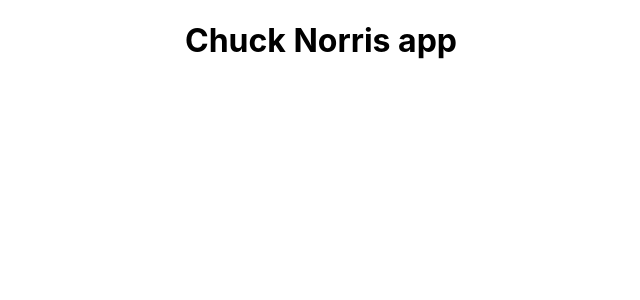
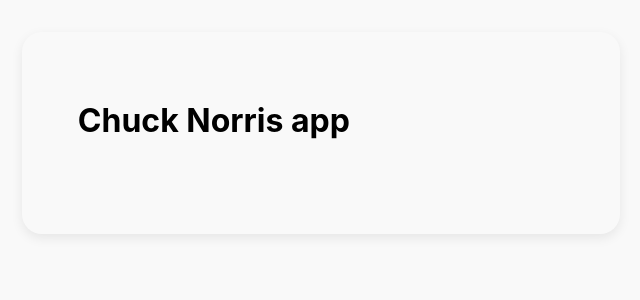
Before and after one commit to Ciszak-Krzysztof/ChuckNorrisJokeApp, a React (Create React App) app: page / in a window 1280 px wide. Shown: the top 300 px of the page, without its empty margins (319-959 px from the left). Built offline with nearby package versions, Linux system fonts and the light colour scheme.

Commit message:
implementing Card component

```diff
--- a/src/App.tsx
+++ b/src/App.tsx
@@ -1,11 +1,12 @@
 import React from "react";
 import "./App.css";
+import Card from "./components/UI/Card";
 
 function App() {
   return (
-    <div className="App">
+    <Card>
       <h1>Chuck Norris app</h1>
-    </div>
+    </Card>
   );
 }
 
--- /dev/null
+++ b/src/components/UI/Card.module.css
@@ -0,0 +1,10 @@
+.card {
+  width: 38%;
+  height: 78%;
+  padding: 3rem 3.5rem 4.5rem;
+  border-radius: 20px;
+  box-shadow: 0 4px 12px 0 rgba(0, 0, 0, 0.08);
+  background-color: var(--white);
+  margin: auto;
+  margin-top: 2rem;
+}
--- /dev/null
+++ b/src/components/UI/Card.tsx
@@ -0,0 +1,7 @@
+import classes from "./Card.module.css";
+
+const Card: React.FC = (props) => {
+  return <div className={classes.card}>{props.children}</div>;
+};
+
+export default Card;
--- a/src/index.css
+++ b/src/index.css
@@ -1,13 +1,16 @@
 body {
   margin: 0;
-  font-family: -apple-system, BlinkMacSystemFont, 'Segoe UI', 'Roboto', 'Oxygen',
-    'Ubuntu', 'Cantarell', 'Fira Sans', 'Droid Sans', 'Helvetica Neue',
+  font-family: -apple-system, BlinkMacSystemFont, "Segoe UI", "Roboto", "Oxygen",
+    "Ubuntu", "Cantarell", "Fira Sans", "Droid Sans", "Helvetica Neue",
     sans-serif;
   -webkit-font-smoothing: antialiased;
   -moz-osx-font-smoothing: grayscale;
+  width: 100vw;
+  height: 100vh;
+  background-color: #f9f9f9;
 }
 
 code {
-  font-family: source-code-pro, Menlo, Monaco, Consolas, 'Courier New',
+  font-family: source-code-pro, Menlo, Monaco, Consolas, "Courier New",
     monospace;
 }
```
